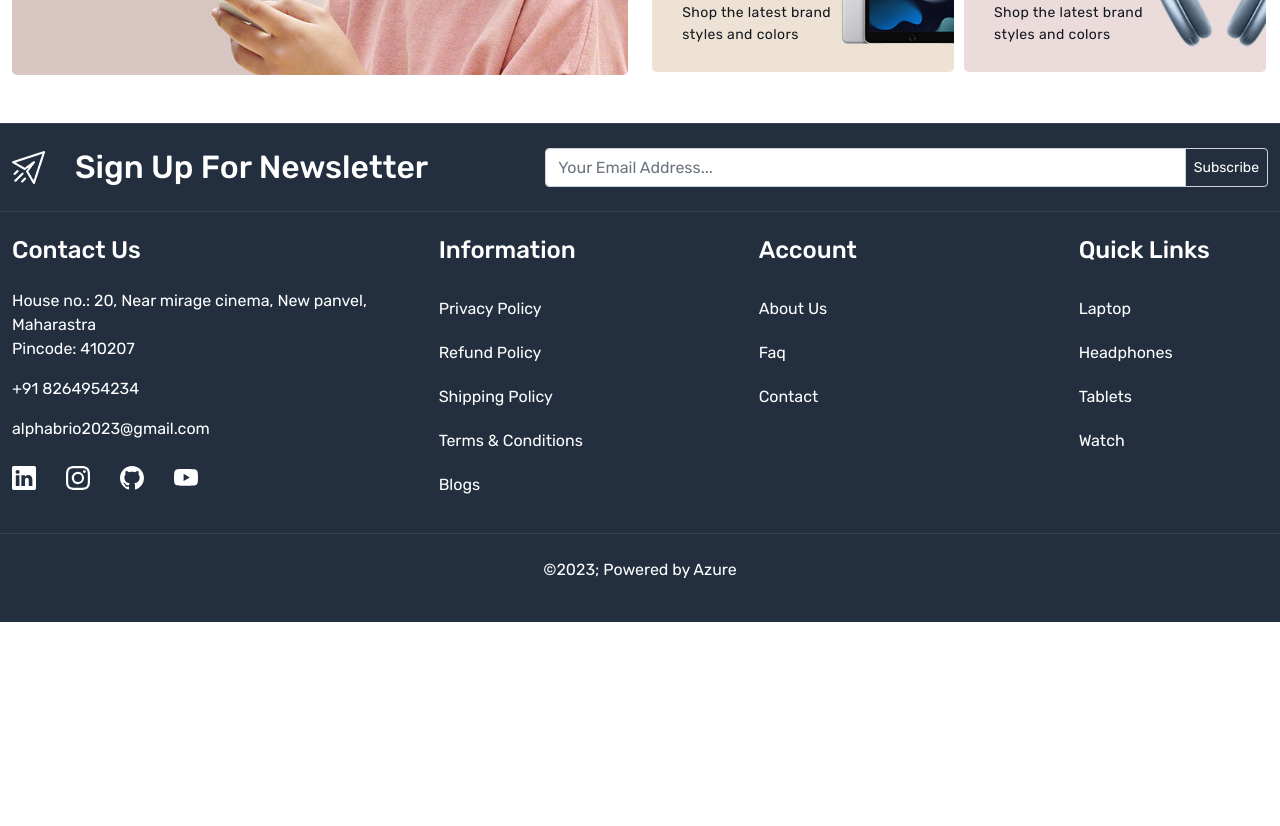
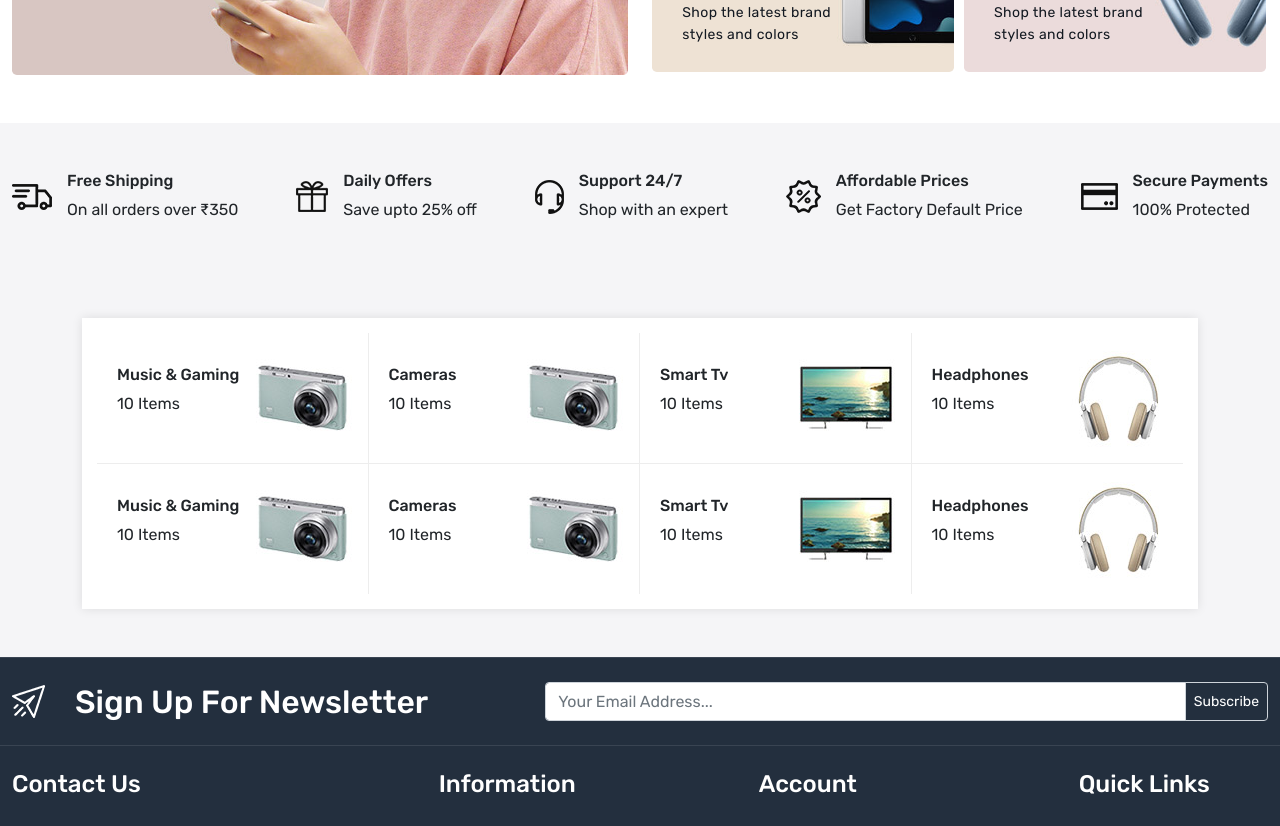
Before and after one commit to AAnuj26/AlphaBrio, a React (Vite) app: page / in a window 1280 px wide. Shown: the part 600-1426 px from the top of the page. Before the commit the page ends 1222 px from the top, so only its background shows below. Built offline with nearby package versions, Linux system fonts and the light colour scheme.

Commit message:
feat : added a new homewrapper

```diff
--- a/src/pages/Home.jsx
+++ b/src/pages/Home.jsx
@@ -33,43 +33,51 @@
                   <div className="small-banner-content position-absolute">
                     <h4>BEST OFFERS</h4>
                     <h5>Laptops</h5>
-                    <p>From ₹80000 <br /> or ₹2800/mo</p>
+                    <p>
+                      From ₹80000 <br /> or ₹2800/mo
+                    </p>
                   </div>
                 </div>
                 <div className="small-banner position-relative ">
                   <img
                     src="images/catbanner-02.jpg"
-              className='img-fluid rounded-3'
+                    className="img-fluid rounded-3"
                     alt="small banner"
                   />
                   <div className="small-banner-content position-absolute">
                     <h4>15% OFF</h4>
                     <h5>SMARTWATCH 7</h5>
-                <p>Shop the latest brand <br /> styles and colors</p>
+                    <p>
+                      Shop the latest brand <br /> styles and colors
+                    </p>
                   </div>
                 </div>
                 <div className="small-banner position-relative ">
                   <img
                     src="images/catbanner-03.jpg"
-              className='img-fluid rounded-3'
+                    className="img-fluid rounded-3"
                     alt="small banner"
                   />
                   <div className="small-banner-content position-absolute">
                     <h4>15% OFF</h4>
                     <h5>SMARTWATCH 7</h5>
-                <p>Shop the latest brand <br /> styles and colors</p>
+                    <p>
+                      Shop the latest brand <br /> styles and colors
+                    </p>
                   </div>
                 </div>
                 <div className="small-banner position-relative ">
                   <img
                     src="images/catbanner-04.jpg"
-              className='img-fluid rounded-3'
+                    className="img-fluid rounded-3"
                     alt="small banner"
                   />
                   <div className="small-banner-content position-absolute">
                     <h4>15% OFF</h4>
                     <h5>SMARTWATCH 7</h5>
-                <p>Shop the latest brand <br /> styles and colors</p>
+                    <p>
+                      Shop the latest brand <br /> styles and colors
+                    </p>
                   </div>
                 </div>
               </div>
@@ -77,7 +85,126 @@
           </div>
         </div>
       </section>
+      <section className="home-wrapper-2 py-5">
+        <div className="container-xxl">
+          <div className="row">
+            <div className="col-12">
+              <div className="services d-flex align-items-center justify-content-between">
+                <div className="d-flex align-items-center gap-15">
+                  <img src="images/service.png" alt="services" />
+                  <div>
+                    <h6>Free Shipping</h6>
+                    <p className="mb-0">On all orders over ₹350</p>
+                  </div>
+                </div>
+                <div className="d-flex align-items-center gap-15">
+                  <img src="images/service-02.png" alt="services" />
+                  <div>
+                    <h6>Daily Offers</h6>
+                    <p className="mb-0">Save upto 25% off</p>
+                  </div>
+                </div>
+                <div className="d-flex align-items-center gap-15">
+                  <img src="images/service-03.png" alt="services" />
+                  <div>
+                    <h6>Support 24/7</h6>
+                    <p className="mb-0">Shop with an expert</p>
+                  </div>
+                </div>
+                <div className="d-flex align-items-center gap-15">
+                  <img src="images/service-04.png" alt="services" />
+                  <div>
+                    <h6>Affordable Prices</h6>
+                    <p className="mb-0">Get Factory Default Price</p>
+                  </div>
+                </div>
+                <div className="d-flex align-items-center gap-15">
+                  <img src="images/service-05.png" alt="services" />
+                  <div>
+                    <h6>Secure Payments</h6>
+                    <p className="mb-0">100% Protected</p>
+                  </div>
+                </div>
+              </div>
+            </div>
+          </div>
+        </div>
+      </section>
+      <section className="home-wrapper-2 py-5">
+        <div className="container">
+          <div className="row">
+            <div className="col-12">
+              <div className="categories d-flex justify-content-between flex-wrap align-items-center">
 
+                <div className="d-flex gap align-items-center">
+                  <div>
+                    <h6>Music & Gaming</h6>
+                    <p>10 Items</p>
+                  </div>
+                  <img src="images/camera.jpg" alt="camera" />
+                </div>
+
+                <div className="d-flex gap align-items-center">
+                  <div>
+                    <h6>Cameras</h6>
+                    <p>10 Items</p>
+                  </div>
+                  <img src="images/camera.jpg" alt="camera" />
+                </div>
+
+                <div className="d-flex gap align-items-center">
+                  <div>
+                    <h6>Smart Tv</h6>
+                    <p>10 Items</p>
+                  </div>
+                  <img src="images/tv.jpg" alt="tv" />
+                </div>
+
+                <div className="d-flex gap-30 align-items-center">
+                  <div>
+                    <h6>Headphones</h6>
+                    <p>10 Items</p>
+                  </div>
+                  <img src="images/headphone.jpg" alt="camera" />
+                </div>
+
+                <div className="d-flex gap align-items-center">
+                  <div>
+                    <h6>Music & Gaming</h6>
+                    <p>10 Items</p>
+                  </div>
+                  <img src="images/camera.jpg" alt="camera" />
+                </div>
+
+                <div className="d-flex gap align-items-center">
+                  <div>
+                    <h6>Cameras</h6>
+                    <p>10 Items</p>
+                  </div>
+                  <img src="images/camera.jpg" alt="camera" />
+                </div>
+
+                <div className="d-flex gap align-items-center">
+                  <div>
+                    <h6>Smart Tv</h6>
+                    <p>10 Items</p>
+                  </div>
+                  <img src="images/tv.jpg" alt="tv" />
+                </div>
+
+                <div className="d-flex gap align-items-center">
+                  <div>
+                    <h6>Headphones</h6>
+                    <p>10 Items</p>
+                  </div>
+                  <img src="images/headphone.jpg" alt="camera" />
+                </div>
+
+              </div>
+            </div>
+          </div>
+        </div>
+      </section>
     </>
   );
 };
--- a/src/styles/main.css
+++ b/src/styles/main.css
@@ -11,6 +11,7 @@
 --color-232f3e: #232f3e;
 --color-bf4800: #bf4800;
 --color-f5f5f7: #f5f5f7;
+--color-ededed: #ededed;
 }
 body {
   font-family: "Rubik", sans-serif;
@@ -209,3 +210,40 @@
   background-color: var(--color-f5f5f7);
 
 }
+
+
+.categories {
+  background-color: white;
+  box-shadow: 0 0 10px #0000001a;
+  padding: 15px;
+}
+
+.categories > div {
+  width: 25%;
+  padding: 10px 10px 10px 20px;
+}
+
+.categories > div > div {
+  width: 60%;
+}
+
+.categories > div:nth-child(1),
+.categories > div:nth-child(2),
+.categories > div:nth-child(3),
+.categories > div:nth-child(4) {
+  border-bottom: 1px solid var(--color-ededed);
+
+}
+.categories > div:nth-child(1),
+.categories > div:nth-child(2),
+.categories > div:nth-child(3)
+{
+  border-right: 1px solid var(--color-ededed);
+
+}
+.categories > div:nth-child(5),
+.categories > div:nth-child(6),
+.categories > div:nth-child(7) {
+  border-right: 1px solid var(--color-ededed);
+
+}
```
Lines whose indentation alone changed are shown as unchanged.
